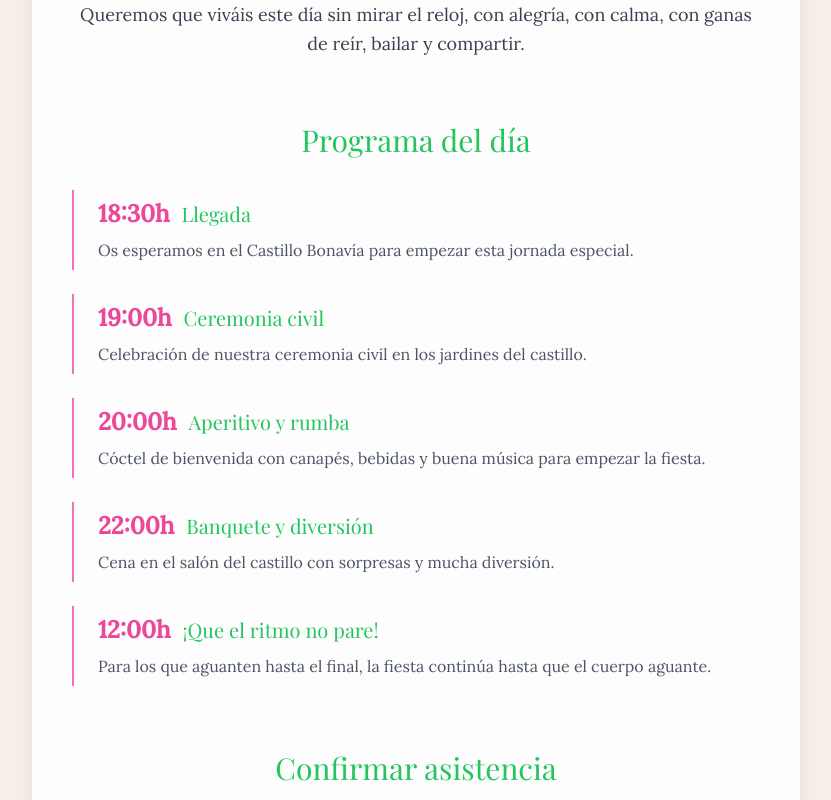
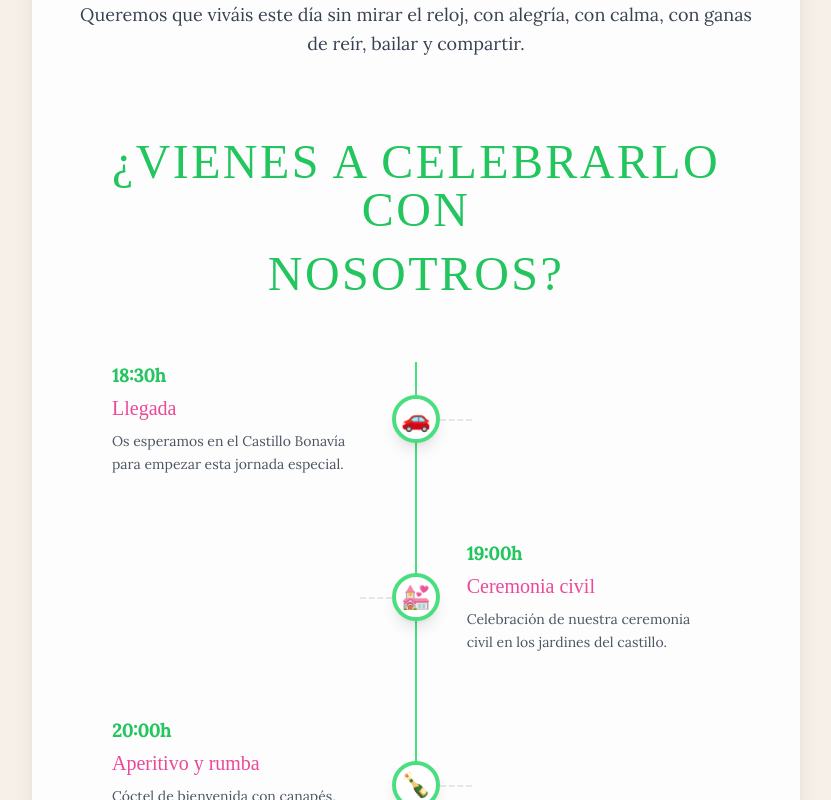
Before and after one commit to diegomorcillod/web-wedding, a React (Vite) app: page / in a window 1280 px wide. Shown: the part 1140-1940 px from the top of the page, without its empty margins (224-1055 px from the left). Built offline with nearby package versions, Linux system fonts and the light colour scheme; a web font is replaced by a local one.

Commit message:
feat: añadir timeline visual con animaciones de scroll

```diff
--- a/src/App.tsx
+++ b/src/App.tsx
@@ -13,6 +13,17 @@ const App: React.FC = () => {
         <div className="bg-white/90 shadow-xl rounded-2xl p-6 sm:p-10">
           <Hero />
           <IntroSection />
+
+          {/* Título de la sección de timeline */}
+          <div className="text-center mt-20 mb-12">
+            <h2 className="text-4xl sm:text-5xl font-display text-wedding-green-700 uppercase tracking-wider mb-4">
+              ¿Vienes a celebrarlo con
+            </h2>
+            <h2 className="text-4xl sm:text-5xl font-display text-wedding-green-700 uppercase tracking-wider">
+              nosotros?
+            </h2>
+          </div>
+
           <TimelineSection />
           <RSVPSection />
           <InfoGridSection />
--- a/src/components/TimelineSection.tsx
+++ b/src/components/TimelineSection.tsx
@@ -1,32 +1,122 @@
-import React from 'react';
+import React, { useEffect, useRef, useState } from 'react';
 import { weddingConfig } from '../config';
 
 const TimelineSection: React.FC = () => {
+  const [visibleItems, setVisibleItems] = useState<number[]>([]);
+  const itemRefs = useRef<(HTMLDivElement | null)[]>([]);
+
+  useEffect(() => {
+    const observers = itemRefs.current.map((ref, index) => {
+      const observer = new IntersectionObserver(
+        (entries) => {
+          entries.forEach((entry) => {
+            if (entry.isIntersecting) {
+              setVisibleItems((prev) => [...new Set([...prev, index])]);
+            }
+          });
+        },
+        { threshold: 0.2 }
+      );
+
+      if (ref) {
+        observer.observe(ref);
+      }
+
+      return observer;
+    });
+
+    return () => {
+      observers.forEach((observer) => observer.disconnect());
+    };
+  }, []);
+
+  const icons = ['🚗', '💒', '🍾', '🍽️', '🎉'];
+
   return (
-    <section className="mt-16">
-      <h2 className="text-3xl font-serif text-wedding-green-700 mb-8 text-center">
-        Programa del día
-      </h2>
+    <section className="mt-16 max-w-2xl mx-auto">
+      <div className="relative px-8">
+        {/* Línea vertical central */}
+        <div className="absolute left-1/2 top-0 bottom-0 w-0.5 bg-wedding-green-600 transform -translate-x-1/2 opacity-30"></div>
 
-      <div className="space-y-6">
-        {weddingConfig.schedule.map((event, index) => (
+        {/* Línea animada que crece con el scroll */}
+        <div
+          className="absolute left-1/2 top-0 w-0.5 bg-wedding-green-600 transform -translate-x-1/2 transition-all duration-700 ease-out"
+          style={{
+            height: `${(visibleItems.length / weddingConfig.schedule.length) * 100}%`,
+          }}
+        ></div>
+
+        {weddingConfig.schedule.map((event, index) => {
+          const isLeft = index % 2 === 0;
+          const isVisible = visibleItems.includes(index);
+
+          return (
             <div
               key={index}
-            className="border-l-2 border-wedding-pink-500 pl-6 py-2"
+              ref={(el) => (itemRefs.current[index] = el)}
+              className={`relative mb-16 last:mb-0 flex items-center ${
+                isLeft ? 'flex-row' : 'flex-row-reverse'
+              }`}
             >
-            <div className="flex items-baseline gap-3 mb-2">
-              <span className="text-2xl font-bold text-wedding-pink-600">
+              {/* Contenido */}
+              <div
+                className={`w-5/12 transition-all duration-700 ${
+                  isVisible
+                    ? 'opacity-100 translate-x-0'
+                    : isLeft
+                    ? 'opacity-0 -translate-x-10'
+                    : 'opacity-0 translate-x-10'
+                }`}
+              >
+                <div className={`text-${isLeft ? 'right' : 'left'} pr-${isLeft ? '4' : '0'} pl-${isLeft ? '0' : '4'}`}>
+                  <p className="text-lg font-bold text-wedding-green-700 mb-1">
                     {event.time}
-              </span>
-              <h3 className="text-xl font-serif text-wedding-green-700">
+                  </p>
+                  <h3 className="text-xl font-display text-wedding-pink-600 mb-2">
                     {event.title}
                   </h3>
-            </div>
-            <p className="text-gray-600">
+                  <p className="text-sm text-gray-600 leading-relaxed">
                     {event.description}
                   </p>
                 </div>
-        ))}
+              </div>
+
+              {/* Punto central con icono */}
+              <div className="w-2/12 flex justify-center">
+                <div
+                  className={`w-12 h-12 rounded-full bg-white border-4 border-wedding-green-600 flex items-center justify-center shadow-lg z-10 transition-all duration-500 ${
+                    isVisible ? 'scale-100 rotate-0' : 'scale-0 rotate-180'
+                  }`}
+                >
+                  <span className="text-2xl">{icons[index]}</span>
+                </div>
+              </div>
+
+              {/* Espacio vacío del otro lado */}
+              <div className="w-5/12"></div>
+
+              {/* Línea punteada que conecta */}
+              <div
+                className={`absolute top-1/2 ${
+                  isLeft ? 'left-1/2 ml-6' : 'right-1/2 mr-6'
+                } w-8 border-t-2 border-dashed border-wedding-green-400 transition-all duration-700 ${
+                  isVisible ? 'opacity-100 scale-x-100' : 'opacity-0 scale-x-0'
+                }`}
+                style={{ transformOrigin: isLeft ? 'left' : 'right' }}
+              ></div>
+            </div>
+          );
+        })}
+      </div>
+
+      {/* Mensaje final */}
+      <div className="text-center mt-12 animate-fade-in">
+        <p className="text-2xl sm:text-3xl font-display text-wedding-green-700 mb-2">
+          Hasta que el cuerpo aguante
+        </p>
+        <p className="text-lg text-gray-600 italic">
+          ¡Que el ritmo no pare!
+        </p>
       </div>
     </section>
   );
```
Lines whose indentation alone changed are shown as unchanged.
